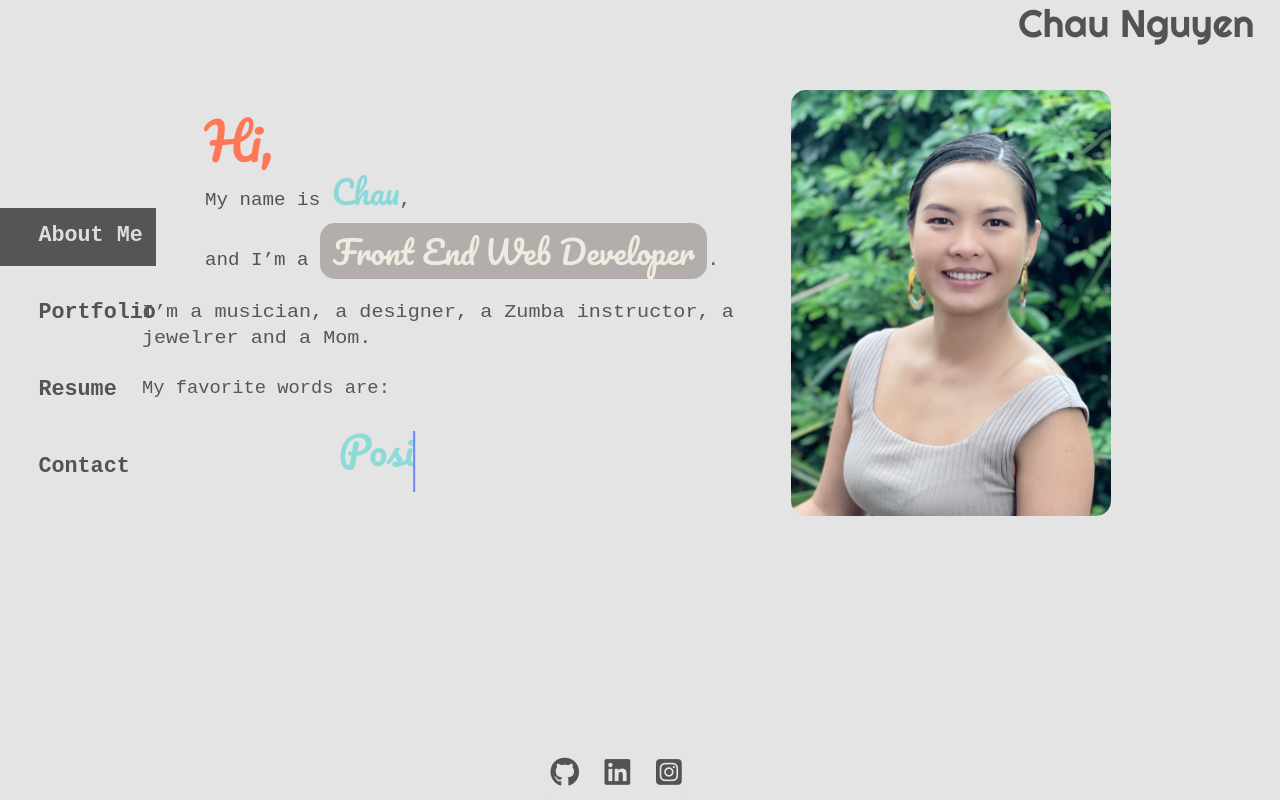
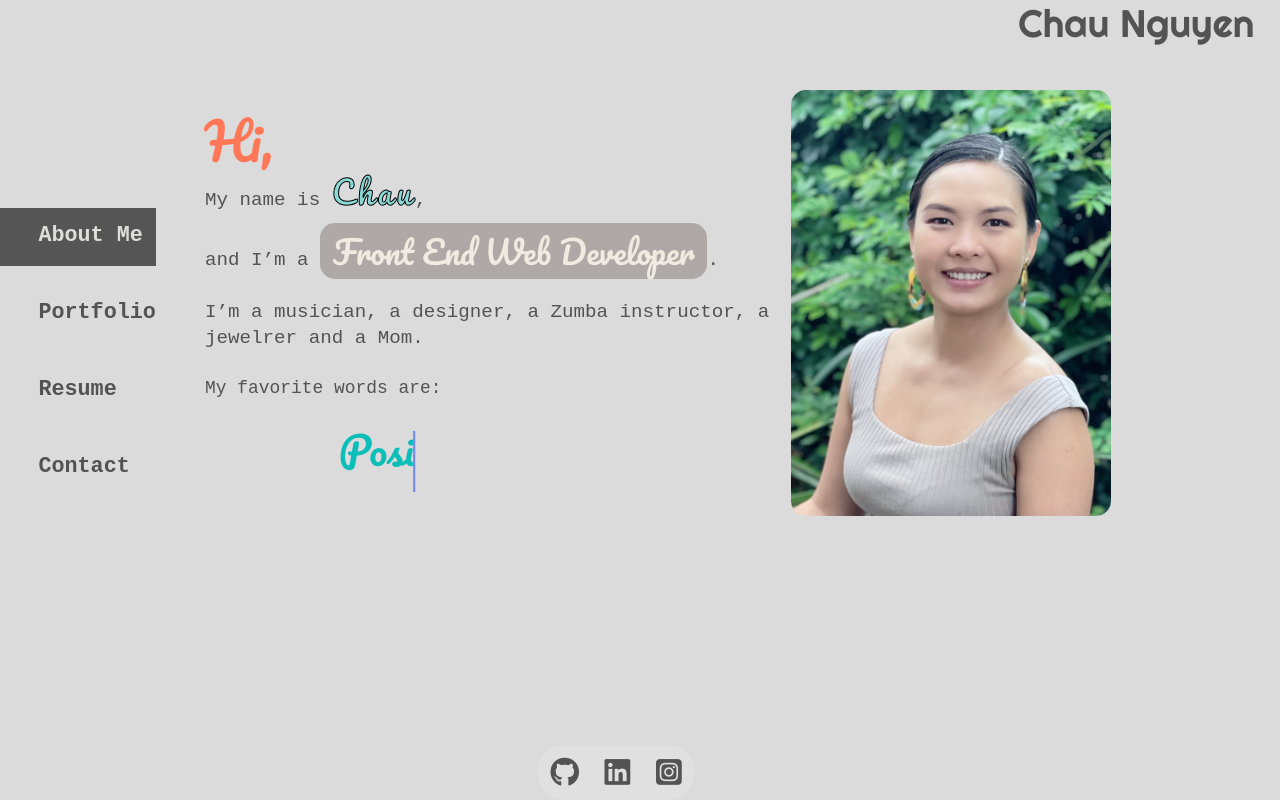
Before and after one commit to ChauDeveloper/react-portfolio, a React (Create React App) app: page / in a window 1280 px wide. Built offline with nearby package versions, Linux system fonts and the light colour scheme.

Commit message:
updating resume and create ability for others to download my full resume

```diff
--- a/src/components/About/index.js
+++ b/src/components/About/index.js
@@ -13,15 +13,15 @@ function About() {
           <div id="about-text">
             <p id="hi">Hi, </p>
             <p class="animate__animated animate__bounceInLeft animate__delay-1s">My name is <span id="chau">Chau</span>,</p>
-            <p class="animate__animated animate__bounceInLeft animate__delay-3s">and I’m a <span id="front-end">Front End Web Developer</span>.</p>
-            <p class="animate__animated animate__bounceInLeft animate__delay-5s">I’m a <span id="musician">musician</span>, a <span id="designer">designer</span>, a <span id="zumba">Zumba instructor</span>, a <span id="jewelrer">jewelrer</span> and a <span id="mom">Mom.</span> </p>
+            <p class="animate__animated animate__bounceInLeft animate__delay-2s">and I’m a <span id="front-end">Front End Web Developer</span>.</p>
+            <p class="animate__animated animate__bounceInLeft animate__delay-3s">I’m a <span id="musician">musician</span>, a <span id="designer">designer</span>, a <span id="zumba">Zumba instructor</span>, a <span id="jewelrer">jewelrer</span> and a <span id="mom">Mom.</span> </p>
             <div id='wrapper'>
-            <p class="animate__animated animate__bounceInLeft animate__delay-5s" id="static-txt" >My favorite words are: </p>
+            <p class="animate__animated animate__bounceInLeft animate__delay-4s" id="static-txt" >My favorite words are: </p>
              <ul class="animate__animated animate__bounceInLeft animate__delay-5s" id="dynamic-txts">
               <li><span style={{color: "#ff7756"}}>Inspiring</span></li>
-              <li><span style={{color: "#8ad9d6"}}>Positive</span></li>
-              <li><span style={{color: "#5c88c1"}}>Consistent</span></li>
-              <li><span style={{color: "#8ad9d6"}}>Courage</span></li>
+              <li><span style={{color: "#07beb8" }}>Positive</span></li>
+              <li><span style={{color: "#f4978e"}}>Consistent</span></li>
+              <li><span style={{color: "#5c88c1"}}>Courage</span></li>
             </ul>
             </div>
           </div>
--- a/src/components/About/style.css
+++ b/src/components/About/style.css
@@ -24,7 +24,6 @@
   border-radius: 15px;
 }
 
-
 #hi{
   font-size: 4vw !important;
   font-family: 'Pacifico', cursive;
@@ -36,6 +35,9 @@
 #chau{
   font-family: 'Pacifico', cursive;
   font-size: 2.5vw;
+  -webkit-text-stroke-width: 1px;
+-webkit-text-stroke-color: rgb(0, 0, 0);
+letter-spacing: 0.3vw;
   color:#8AD9D6 !important;
 }
 #front-end {
@@ -46,6 +48,8 @@
   font-family: 'Pacifico', cursive;
   font-size: 2.5vw;
 }
+
+
 #musician, #designer, #zumba, #jewelrer, #mom {
   transition: 0.2s ease-in-out;
 }
--- a/src/components/Resume/index.js
+++ b/src/components/Resume/index.js
@@ -1,5 +1,6 @@
 import React from 'react';
-import './style.css'
+import './style.css';
+import ResumeFile from '../../assets/images/Resume.png';
 
 function Resume() {
     return (
@@ -51,7 +52,9 @@ function Resume() {
            </div>
 
             <div id="download">
+            <a href={ResumeFile} download>
            <i className="fa-solid fa-file-arrow-down"></i><p>Download my Resume</p>
+           </a>
            </div>
 
        </div>
--- a/src/components/Resume/style.css
+++ b/src/components/Resume/style.css
@@ -65,6 +65,14 @@
    text-align: center;
    margin: 3vw 2vw 10vw 2vw;
 }
+#download a{
+    text-decoration: none;
+    color:var(--text-color)
+}
+#download a:hover {
+    color:rgb(162, 162, 162);
+
+}
 #download i {
     font-size: 2.3vw;
 }
--- a/src/index.css
+++ b/src/index.css
@@ -1,5 +1,5 @@
 :root {
-  --background-color: #E4E4E4;
+  --background-color: #dbdbdb;
   --text-color: #535353;
   --secondary-text-color: #DDDDD9;
   --box-fill-color: #555555;
```
Also changed, not shown: src/assets/images/Resume.png (added).
